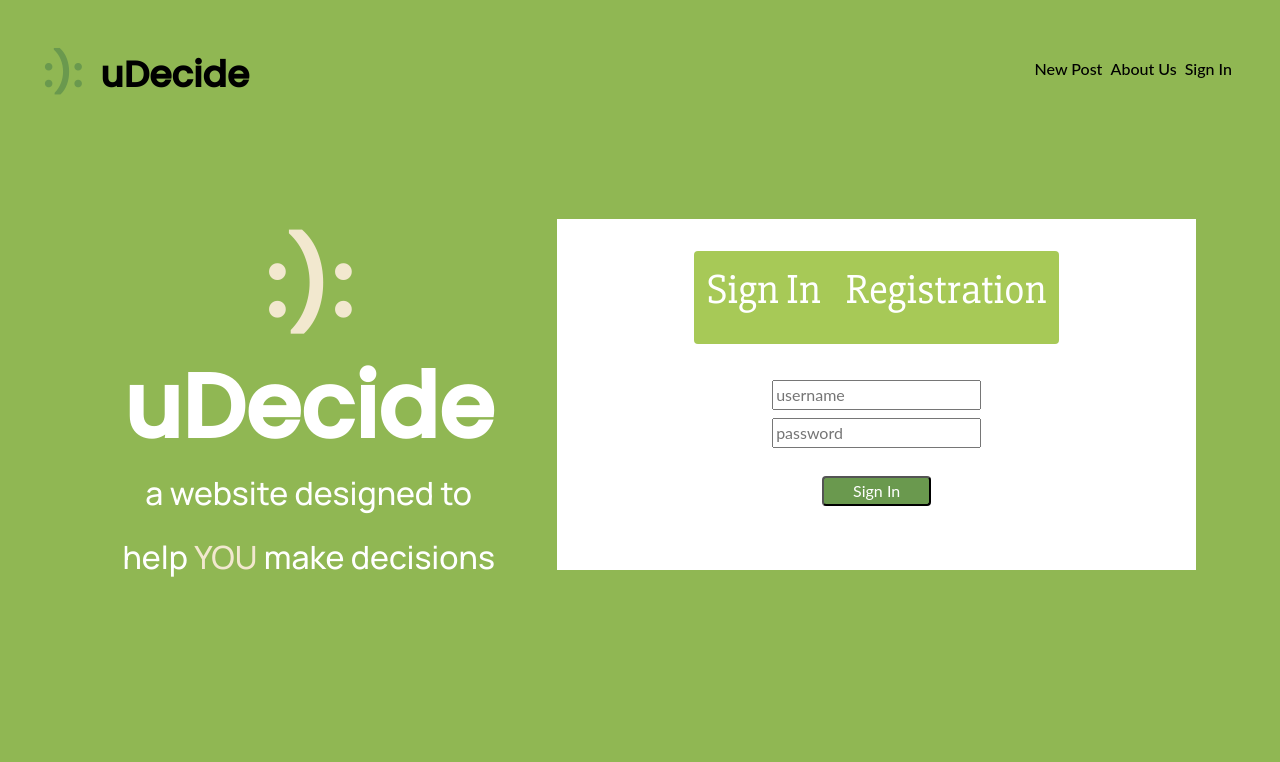
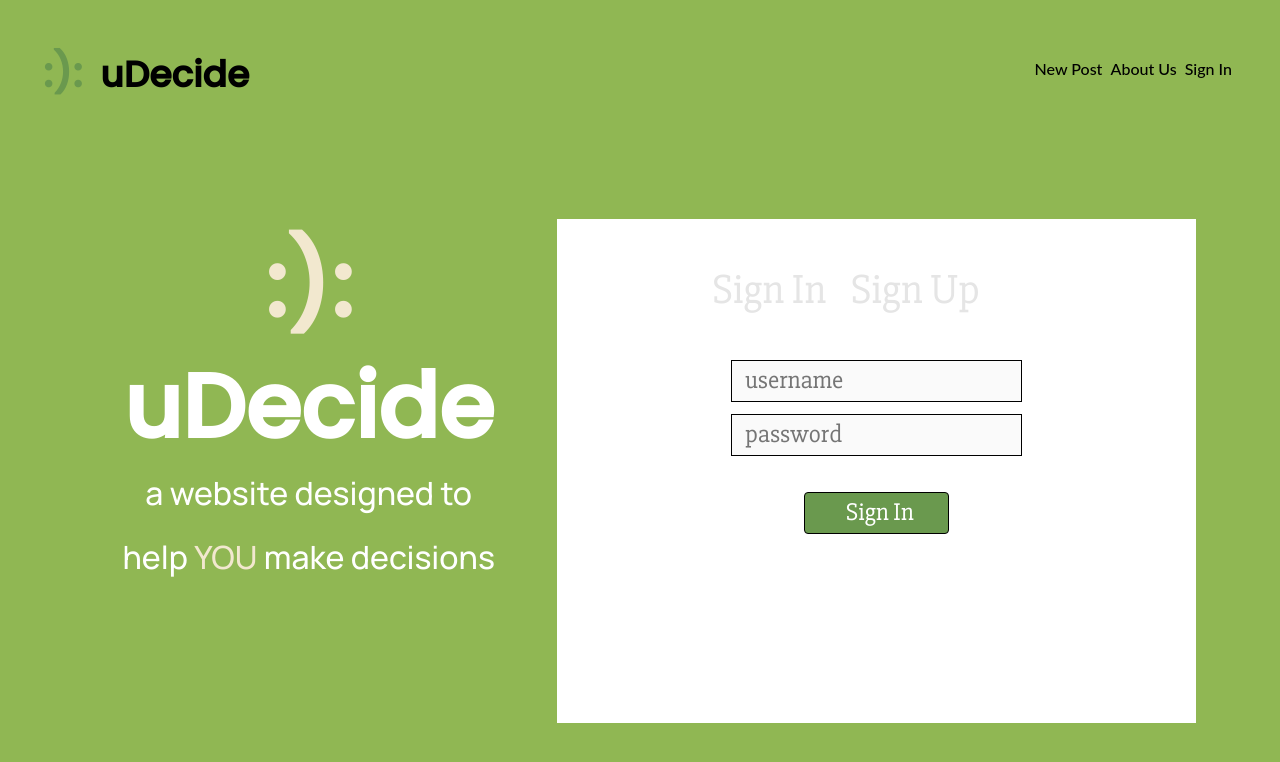
Before and after one commit to haokliao/uDecide, a React (Create React App) app in the folder client/: page /register in a window 1280 px wide. Shown: the top 762 px of the page. Built offline with nearby package versions, Linux system fonts and the light colour scheme; a web font is replaced by a local one.

Commit message:
more styling changes to registration page, form styling

```diff
--- a/client/src/components/Registration.js
+++ b/client/src/components/Registration.js
@@ -114,7 +114,7 @@
                 align-items-center
               "
         >
-          <div className="form-group userNameInput p-1">
+          <div className="form-group userNameInput">
             <label htmlFor="firstname"></label>
             <input
               className="formInputArea"
@@ -125,7 +125,7 @@
               onChange={this.firstNameChanged}
             />
           </div>
-          <div className="form-group lastNameInput p-1">
+          <div className="form-group lastNameInput">
             <label htmlFor="lastname"></label>
             <input
               className="formInputArea"
@@ -137,7 +137,7 @@
             />
           </div>
 
-          <div className="form-group userNameInput p-1">
+          <div className="form-group userNameInput">
             <label htmlFor="username"></label>
             <input
               className="formInputArea"
@@ -148,7 +148,7 @@
               onChange={this.userChanged}
             />
           </div>
-          <div className="form-group passwordInput p-1">
+          <div className="form-group passwordInput">
             <label htmlFor="password"></label>
             <input
               className="formInputArea"
@@ -172,7 +172,7 @@
           <br />
           <input
             type="submit"
-            className="text-white tabColorGreen borderColorGreen w-50 rounded"
+            className="text-white tabColorGreen  w-50 rounded"
             id="submitButtonRegister"
             value="Sign Up"
             onClick={this.saveRegistration}
--- a/client/src/components/RegistrationTabs.js
+++ b/client/src/components/RegistrationTabs.js
@@ -1,5 +1,5 @@
 import React from "react";
-import "../App.css";
+// import "../App.css";
 import SignIn from "./SignIn";
 import Registration from "../components/Registration";
 import "../pages/css/userRegisterPage.css"
@@ -43,8 +43,8 @@
   render() {
 
     return (
-      <div>
-        <div className="btn-group d-flex align-items-center" role="group" aria-label="Basic example">
+      <section className ='registration'>
+        <div className="btn-group" role="group" aria-label="Basic example">
           <button
             type="button"
             className="btn backgroundColorWhite"
@@ -52,12 +52,13 @@
           >
             <p>Sign In</p>
           </button>
+
           <button
-            type="button"
+            type="button backgroundColorWhite"
             className="btn "
             onClick={this.fnReg}
           >
-            <p>Registration</p>
+            <p>Sign Up</p>
           </button>
         </div>
         <div style={{ display: this.state.registerSignUp ? "block" : "none" }}>
@@ -66,7 +67,7 @@
         <div style={{ display: this.state.registerSignUp ? "none" : "block" }}>
           <SignIn />
         </div>
-      </div>
+      </section>
     );
   }
 }
--- a/client/src/components/SignIn.js
+++ b/client/src/components/SignIn.js
@@ -1,5 +1,6 @@
 import React from "react";
 import { Redirect } from "react-router-dom";
+import "../pages/css/userRegisterPage.css"
 
 class SignIn extends React.Component {
   state = {
@@ -82,7 +83,7 @@
                 align-items-center
               "
         >
-          <div className="userNameInput p-1">
+          <div className="userNameInput">
             <label htmlFor="username"></label>
             <input
               type="text"
@@ -93,7 +94,7 @@
               onChange={this.userChanged}
             />
           </div>
-          <div className="passwordInput p-1">
+          <div className="passwordInput">
             <label htmlFor="password"></label>
             <input
               type="password"
@@ -106,7 +107,7 @@
           <br />
           <input
             type="submit"
-            className="text-white tabColorGreen borderColorGreen w-50 rounded"
+            className="text-white w-50 rounded"
             id="submitButtonSignIn"
             value="Sign In"
             onClick={this.fnLogin}
--- a/client/src/pages/css/userRegisterPage.css
+++ b/client/src/pages/css/userRegisterPage.css
@@ -56,7 +56,19 @@
   font-size: 1.25em;
 }
 
-/* buttons RIGHT SIDE */
+/* REGISTRATION */
+/* REGISTRATION */
+/* REGISTRATION */
+
+.registration{
+  padding-left: 0%;
+  padding-right: 0%;
+}
+
+
+/* REGISTRATION TABS BUTTONS (SIGN IN/SIGN UP) */
+/* REGISTRATION TABS BUTTONS (SIGN IN/SIGN UP) */
+/* REGISTRATION TABS BUTTONS (SIGN IN/SIGN UP) */
 
 .btn-group{
   color: var(--grey);
@@ -65,9 +77,52 @@
 .btn-group p{
   font-family: 'Slabo 27px';
   font-size: 42px;
+  margin-bottom: 0;
+
+  ;
+}
+
+.btn-group button{
+  background-color: white;
+  color: var(--grey);
+}
+
+.btn-group :hover{
+  color:var(--d-green);
+}
+
+/* SIGNIN.JS INPUTS*/
+/* SIGNIN.JS INPUTS*/
+/* SIGNIN.JS INPUTS*/
+/* SIGNIN.JS INPUTS*/
+
+.logInInputArea input{
+  margin-bottom: .5em;
+  font-family: 'Slabo 27px';
+  font-size: 25px;
+  border: 1px solid black;
+  padding-left: .5em;
+
+
+  background-color: rgba(229, 229, 229, 0.2);
 
 }
 
+/* submit buttons green */
+/* scuffed fix */
+
+#submitButtonRegister, #submitButtonSignIn{
+  background-color: var(--d-green);
+}
+
+#submitButtonRegister{
+  margin-bottom: .68em;
+}
+
+#submitButtonSignIn{
+  margin-bottom: 5em;
+
+}
 
 /* colors */
 
```
